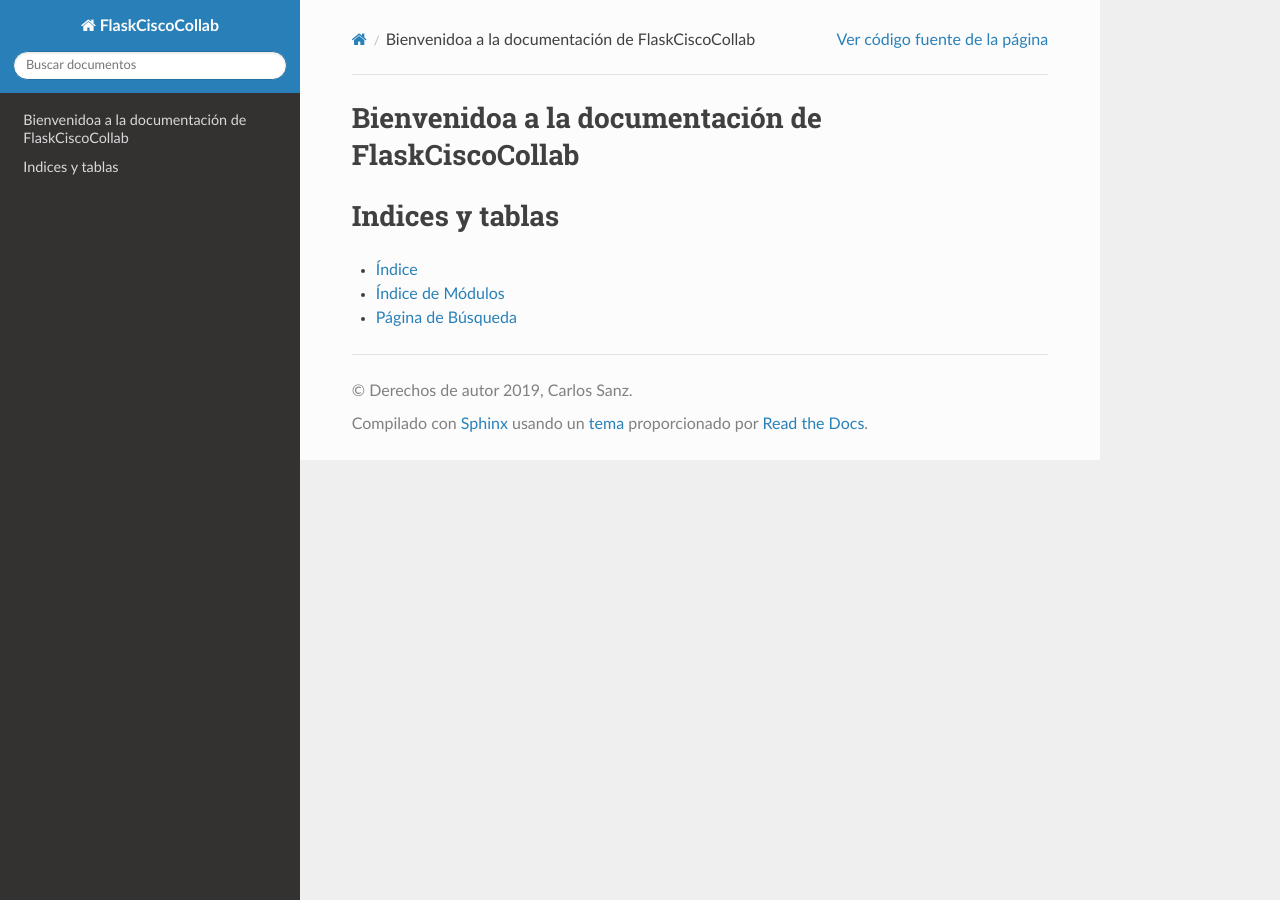
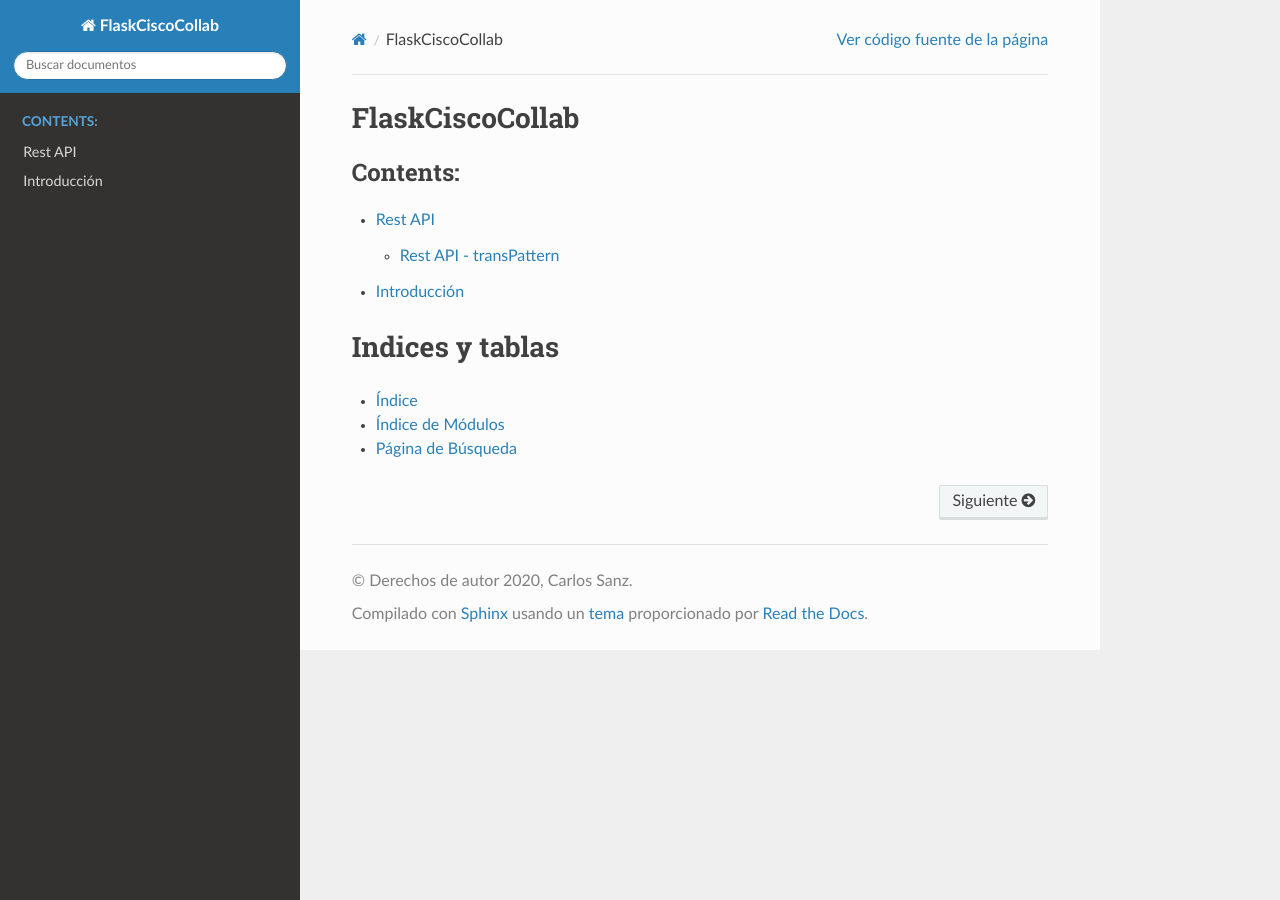
Before and after one commit to sanzcarlos/FlaskCiscoCollab, a Sphinx documentation site: the page built from source/index.rst, in a window 1280 px wide. Built offline with Sphinx 7.4.7 and the Read the Docs theme 2.0.0, drawn with Linux system fonts in a browser that asks for light colours.

Commit message:
Sphinx doc

```diff
--- a/app.py
+++ b/app.py
@@ -32,8 +32,7 @@
 
 @app.route("/", methods=['GET', 'POST', 'PUT'])
 def index():
-    infoLogger.info('Estoy en la pagina por defecto')
-    return render_template("form.html")
+    return render_template("index.html")
 
 # *------------------------------------------------------------------
 # * Rest API - Cisco AXL - Description
--- a/source/conf.py
+++ b/source/conf.py
@@ -18,11 +18,11 @@
 # -- Project information -----------------------------------------------------
 
 project = 'FlaskCiscoCollab'
-copyright = '2019, Carlos Sanz'
+copyright = '2020, Carlos Sanz'
 author = 'Carlos Sanz'
 
 # The full version, including alpha/beta/rc tags
-release = '0.1'
+release = '0.2'
 
 
 # -- General configuration ---------------------------------------------------
--- a/source/index.rst
+++ b/source/index.rst
@@ -3,14 +3,14 @@
    You can adapt this file completely to your liking, but it should at least
    contain the root `toctree` directive.
 
-Bienvenidoa a la documentación de FlaskCiscoCollab
+FlaskCiscoCollab
 ============================================
 
 .. toctree::
-   :maxdepth: 2
+   :maxdepth: 3
    :caption: Contents:
 
-
+   restapi
 
 Indices y tablas
 ==================
--- /dev/null
+++ b/source/restapi.rst
@@ -0,0 +1,12 @@
+Rest API
+============================================
+.. toctree::
+    transPattern
+
+Introducción
+============
+Esta aplicación es una interfaz **Rest API** para poder configurar la solución de colaboración que tiene Cisco System:
+
+ * Cisco Unified Communications Manager
+
+ Esta aplicación sólo
--- /dev/null
+++ b/source/transPattern.rst
@@ -0,0 +1,3 @@
+Rest API - transPattern
+============================================
+.. toctree::
```
Also changed, not shown: 1 other file.
